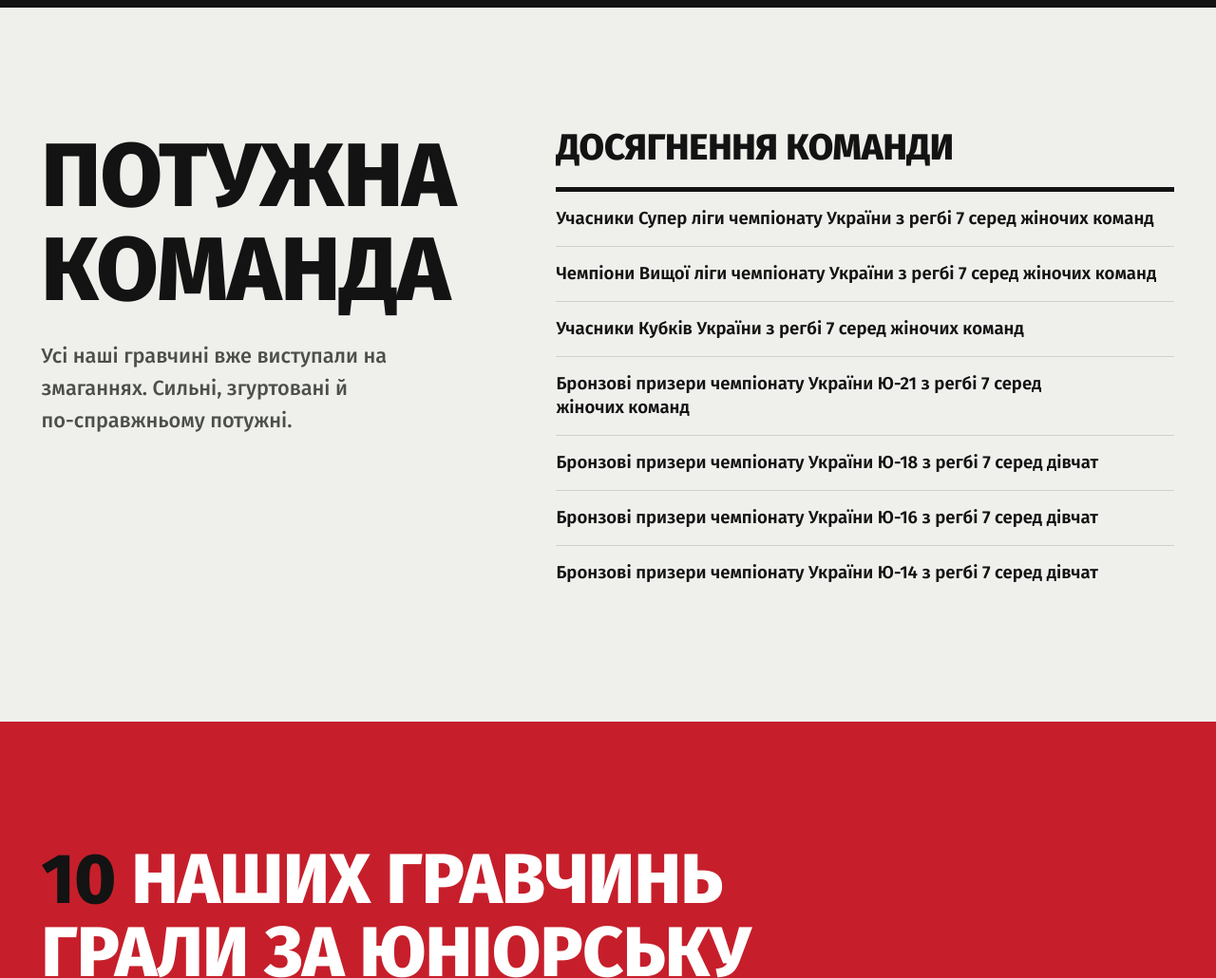
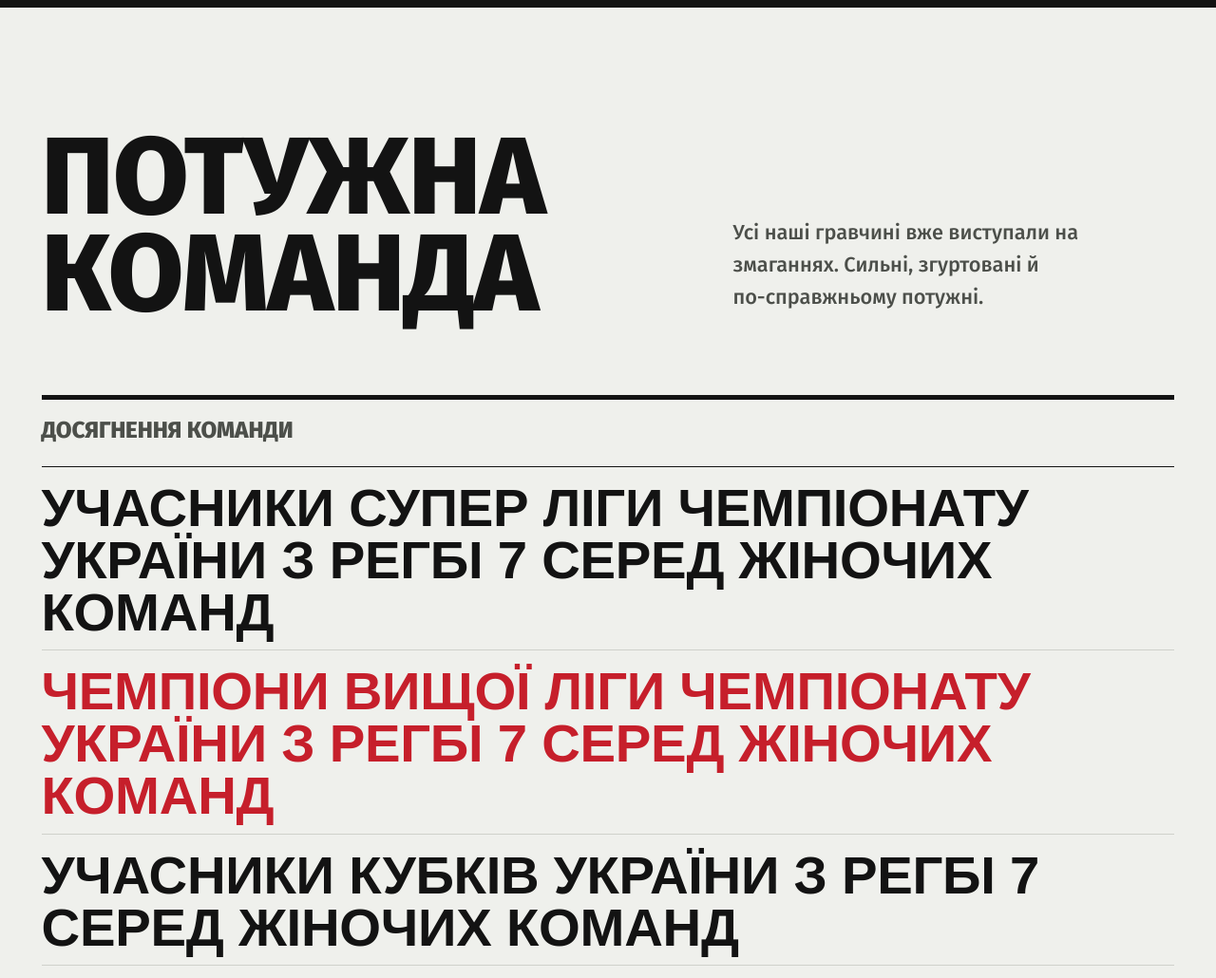
Before and after one commit to rugbyif/rugbyif.github.io, a plain HTML site: page index.html in a window 1280 px wide. Shown: the part 620-1650 px from the top of the page at 95% size. Drawn offline with Linux system fonts and the light colour scheme; a web font is replaced by a local one.

Commit message:
Досягнення як дошка пошани
Сім рядків тренера дослівно й по порядку, великим спортивним шрифтом,
однаковим стилем; червоний лише рядок про чемпіонство Вищої ліги.

Co-Authored-By: Claude Opus 5.5 <noreply@anthropic.com>

```diff
--- a/index.html
+++ b/index.html
@@ -79,11 +79,18 @@
   .nw { white-space: nowrap; }
   .lede { margin-top: 26px; max-width: 46ch; font-size: clamp(19px, 1.7vw, 23px); font-weight: 500; }
   .band-chalk .lede { color: var(--ink-2); }
-  .team-grid { display: grid; grid-template-columns: 5fr 7fr; gap: clamp(40px, 6vw, 96px); align-items: start; }
-  .ach h3 { font-size: clamp(30px, 3vw, 44px); line-height: 1; margin-bottom: 22px; }
-  .ach ul { border-top: 5px solid var(--ink); }
-  .ach li { text-wrap: pretty; padding: 16px 0; font-weight: 600; font-size: clamp(18px, 1.45vw, 21px); line-height: 1.35; color: var(--ink); }
-  .ach li + li { border-top: 1px solid var(--chalk-line); }
+  /* honours board */
+  .team-top { display: grid; grid-template-columns: 7fr 5fr; gap: clamp(32px, 6vw, 96px); align-items: end; }
+  .team-top .lede { margin-top: 0; padding-bottom: .4em; }
+  .team-top .h2 { font-size: clamp(56px, 9vw, 150px); line-height: .88; }
+  .board { margin-top: clamp(48px, 6vw, 88px); border-top: 5px solid var(--ink); }
+  .board h3 { font-size: clamp(22px, 1.9vw, 30px); line-height: 1; margin: 0; padding: 20px 0 clamp(18px, 2vw, 28px); color: var(--ink-2); }
+  .board ul { border-top: 1px solid var(--ink); counter-reset: none; }
+  .board li { text-wrap: pretty; font-family: "Fira Sans Extra Condensed", sans-serif; font-weight: 900; text-transform: uppercase; letter-spacing: -.005em; line-height: .98; font-size: clamp(25px, 4.4vw, 66px); padding: .26em 0 .22em; color: var(--ink); }
+  .board li + li { border-top: 1px solid var(--chalk-line); }
+  .board li:nth-child(2) { color: var(--red); }
+  @media (max-width: 960px) { .team-top { grid-template-columns: 1fr; gap: 24px; } .team-top .h2 { font-size: clamp(52px, 14vw, 110px); } }
+  @media (max-width: 560px) { .board li { font-size: clamp(25px, 7.4vw, 32px); line-height: 1.02; padding: .42em 0 .38em; } }
 
   /* ── гравчині збірної ───────────────────────── */
   .squad-h { font-size: clamp(42px, 5.8vw, 92px); max-width: 21ch; }
@@ -182,8 +189,6 @@
   @keyframes lift { from { opacity: 0; transform: translateY(12px); } }
 
   @media (max-width: 960px) {
-    .team-grid { grid-template-columns: 1fr; gap: 0; }
-    .ach { margin-top: 48px; }
     .names { grid-template-columns: repeat(2, 1fr); column-gap: 18px; }
     .person, .person-rev { grid-template-columns: 1fr; }
     .person-rev .person-photo { order: -1; }
@@ -233,24 +238,22 @@ FINISH: unreviewed and undocumented is unfinished; this build ends with the fini
 
 <section class="band band-chalk" id="team" aria-labelledby="team-h">
   <div class="wrap">
-    <div class="team-grid">
-      <div>
-        <h2 class="display h2" id="team-h" data-i18n="team.h2">Потужна команда</h2>
+    <div class="team-top">
+      <h2 class="display h2" id="team-h" data-i18n="team.h2">Потужна команда</h2>
         <p class="lede" data-i18n="team.p">Усі наші гравчині вже виступали на змаганнях. Сильні, згуртовані й <span class="nw">по-справжньому</span> потужні.</p>
-      </div>
-      <div class="ach">
+    </div>
+    <div class="board">
         <h3 class="display" data-i18n="ach.h3">Досягнення команди</h3>
         <ul>
-          <li data-i18n="ach.1">Учасники Супер ліги чемпіонату України з регбі 7 серед жіночих команд</li>
-          <li data-i18n="ach.2">Чемпіони Вищої ліги чемпіонату України з регбі 7 серед жіночих команд</li>
-          <li data-i18n="ach.3">Учасники Кубків України з регбі 7 серед жіночих команд</li>
-          <li data-i18n="ach.4">Бронзові призери чемпіонату України Ю-21 з регбі 7 серед жіночих команд</li>
-          <li data-i18n="ach.5">Бронзові призери чемпіонату України Ю-18 з регбі 7 серед дівчат</li>
-          <li data-i18n="ach.6">Бронзові призери чемпіонату України Ю-16 з регбі 7 серед дівчат</li>
-          <li data-i18n="ach.7">Бронзові призери чемпіонату України Ю-14 з регбі 7 серед дівчат</li>
+          <li data-i18n="ach.1">Учасники Супер ліги чемпіонату України <span class="nw">з регбі 7</span> серед жіночих команд</li>
+          <li data-i18n="ach.2">Чемпіони Вищої ліги чемпіонату України <span class="nw">з регбі 7</span> серед жіночих команд</li>
+          <li data-i18n="ach.3">Учасники Кубків України <span class="nw">з регбі 7</span> серед жіночих команд</li>
+          <li data-i18n="ach.4">Бронзові призери чемпіонату України Ю-21 <span class="nw">з регбі 7</span> серед жіночих команд</li>
+          <li data-i18n="ach.5">Бронзові призери чемпіонату України Ю-18 <span class="nw">з регбі 7</span> серед дівчат</li>
+          <li data-i18n="ach.6">Бронзові призери чемпіонату України Ю-16 <span class="nw">з регбі 7</span> серед дівчат</li>
+          <li data-i18n="ach.7">Бронзові призери чемпіонату України Ю-14 <span class="nw">з регбі 7</span> серед дівчат</li>
         </ul>
       </div>
-    </div>
   </div>
 </section>
 
```
